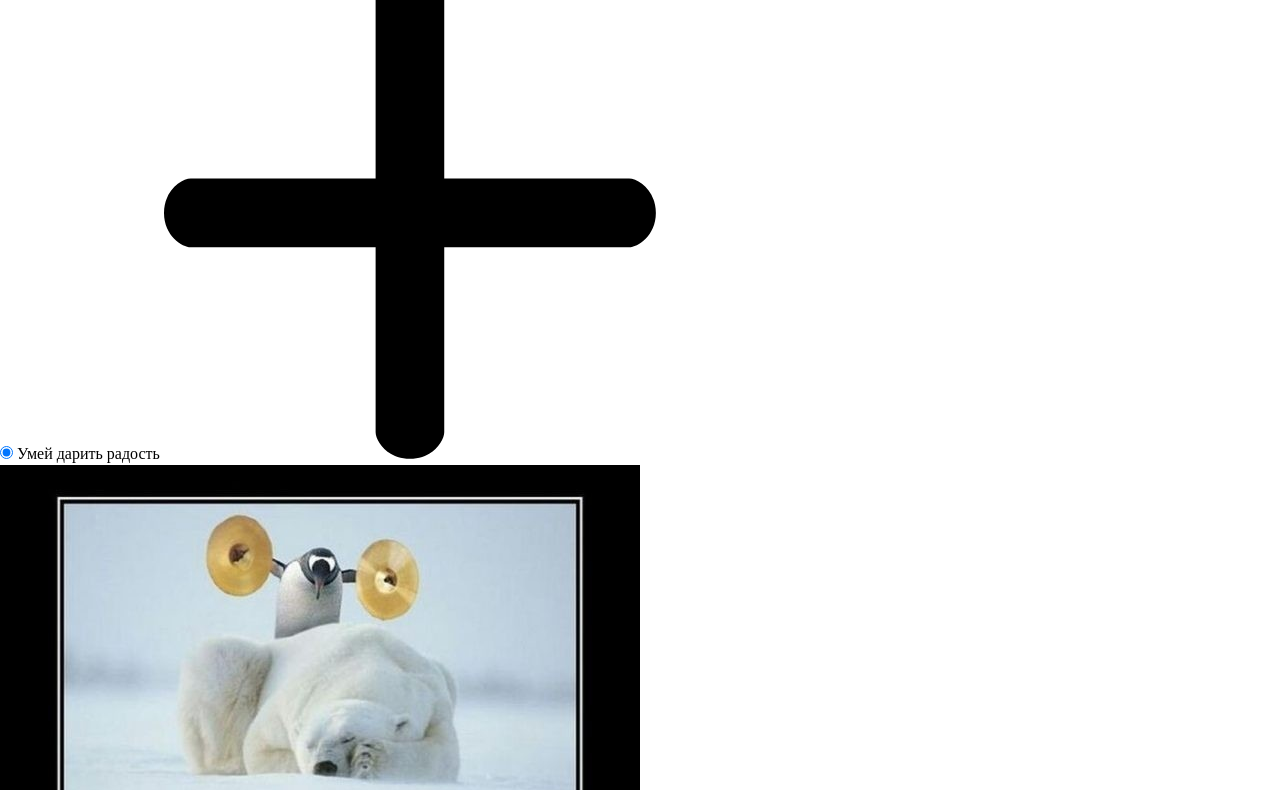
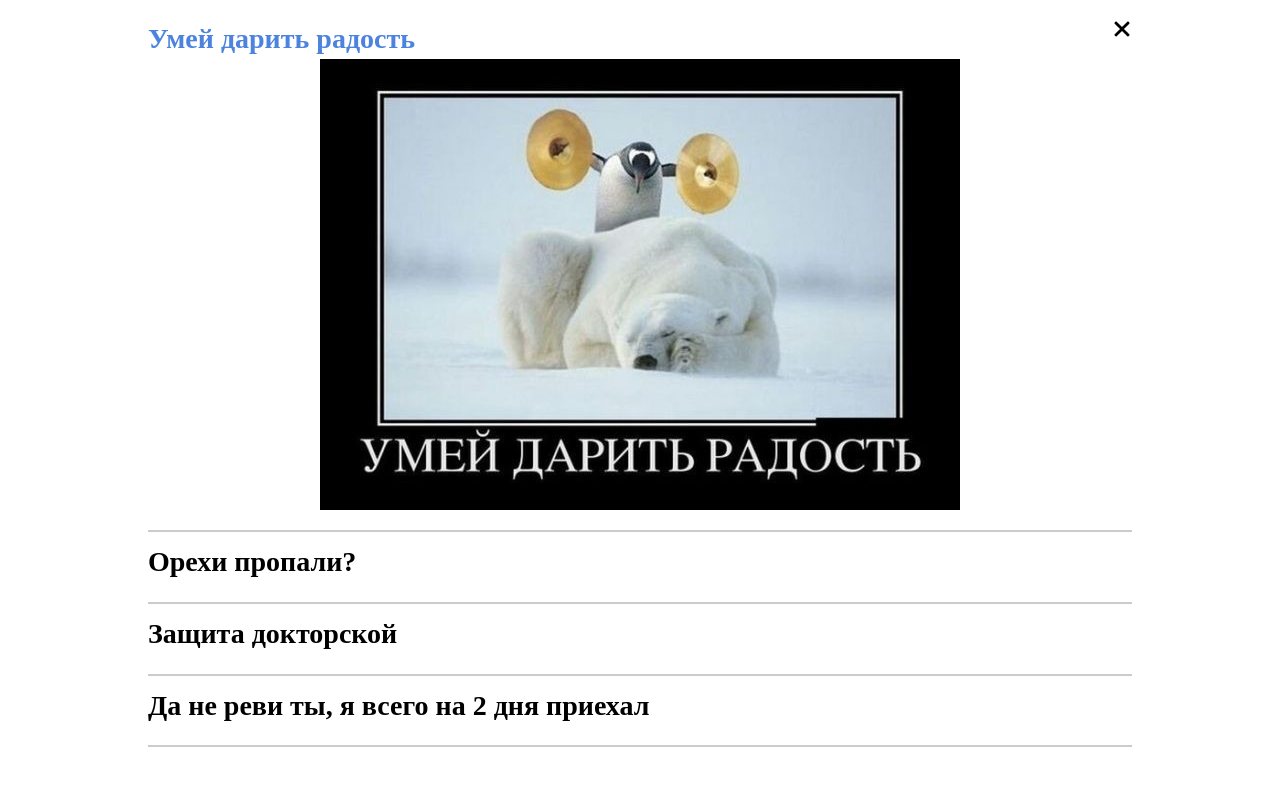
Before and after one commit to sergey-glushakov/cssBayan, a plain HTML site: page cssBayan/index.html in a window 1280 px wide. Shown: the part 56-846 px from the top of the page. After the commit the page ends 813 px from the top, so only its background shows below. Drawn offline with Linux system fonts and the light colour scheme.

Commit message:
feat: add style css rules (Mon, March 13, 2023, 00:59)

```diff
--- a/cssBayan/css/style.css
+++ b/cssBayan/css/style.css
@@ -15,6 +15,121 @@ html {
     box-sizing: border-box;
 }
 
-*, *:before, *:after {
+*,
+*:before,
+*:after {
     box-sizing: inherit;
-  }
+}
+
+.wrapper {
+    min-height: 100vh;
+    display: flex;
+    flex-direction: column;
+}
+
+.content {
+    flex-grow: 1;
+    overflow: hidden;
+}
+
+.container {
+    margin: 0 auto;
+    max-width: 1024px;
+    padding-left: 20px;
+    padding-right: 20px;
+}
+
+img {
+    max-width: 100%;
+    display: block;
+}
+
+h1 {
+    margin: 0;
+}
+
+.title {
+    font-size: 32px;
+    font-weight: bold;
+    margin-bottom: 30px;
+}
+
+.accordion__item {
+    display: grid;
+    grid-template-columns: 1fr 1fr 20px;
+    grid-template-rows: auto;
+    grid-template-areas:
+        "title title icon"
+        "content content content";
+    border-bottom: 2px solid var(--grey-color);
+    padding-bottom: 20px;
+    margin-bottom: 10px;
+}
+
+.accordion__item :hover {
+    cursor: pointer;
+}
+
+.accordion__title {
+    grid-area: title;
+    font-size: 28px;
+    font-weight: bold;
+    color: var(--text-main);
+}
+
+.accordion__icon {
+    grid-area: icon;
+    width: 20px;
+    height: 20px;
+    transition: all 0.3s;
+    visibility: hidden;
+}
+
+.accordion__content {
+    grid-area: content;
+    justify-self: center;
+}
+
+.accordion__list:hover .accordion__icon {
+    visibility: visible;
+}
+
+input {
+    visibility: hidden;
+}
+
+input,
+.accordion__content {
+    height: 0;
+    overflow: hidden;
+    transition: all .35s;
+}
+
+input:checked~.accordion__content {
+    height: 100%;
+    align-self: center;
+}
+
+input:checked~.accordion__icon {
+    transform: rotate(45deg);
+    visibility: visible;
+}
+
+input:checked~.accordion__title {
+    color: var(--text-blue);
+}
+
+.accordion__item:hover>.accordion__content {
+    height: 100%;
+    align-self: center;
+}
+
+.accordion__item:hover>.accordion__icon {
+    transform: rotate(45deg);
+    transition: all .3s;
+}
+
+.accordion__item:hover>.accordion__title {
+    color: var(--text-blue);
+    transition: all .3s;
+}
```
